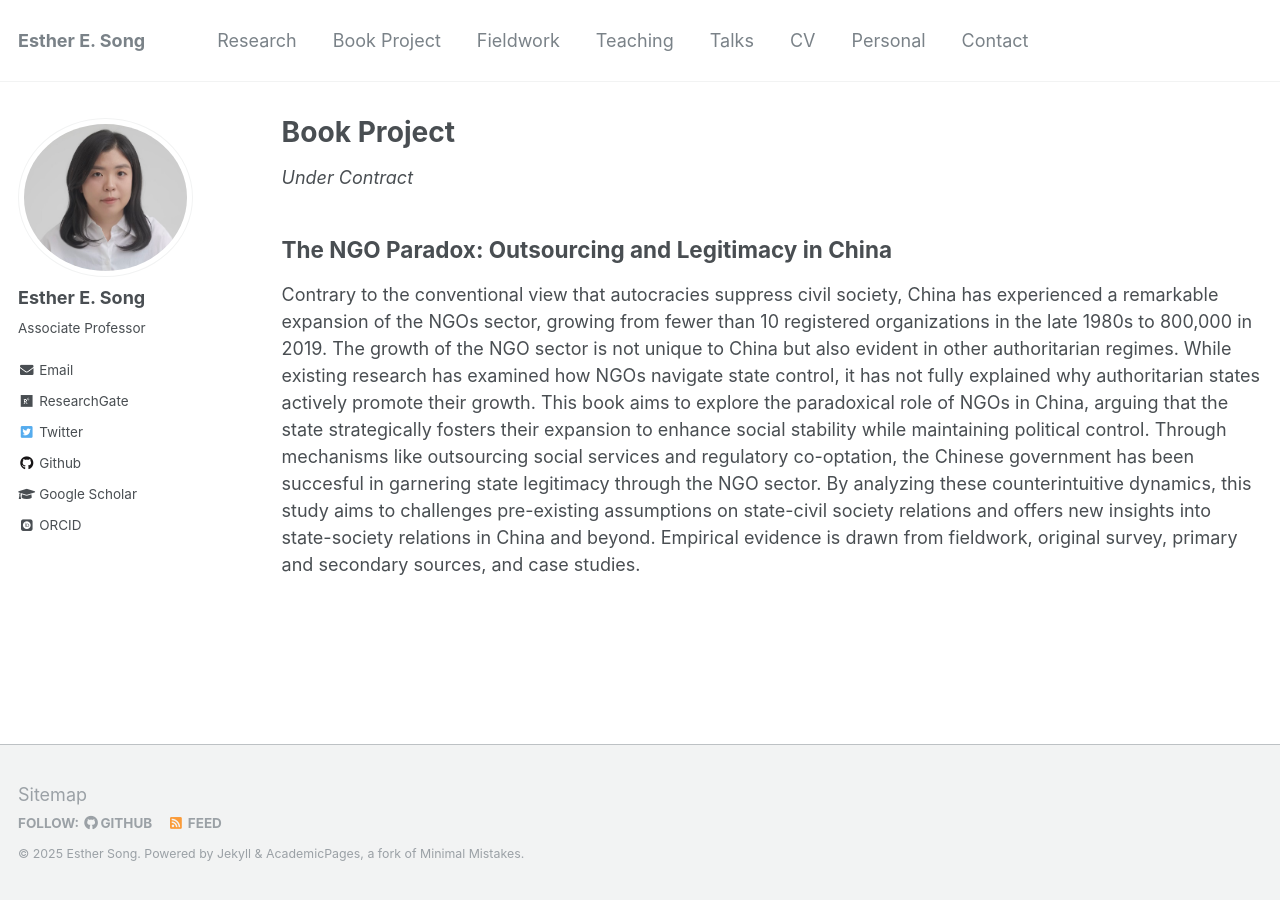
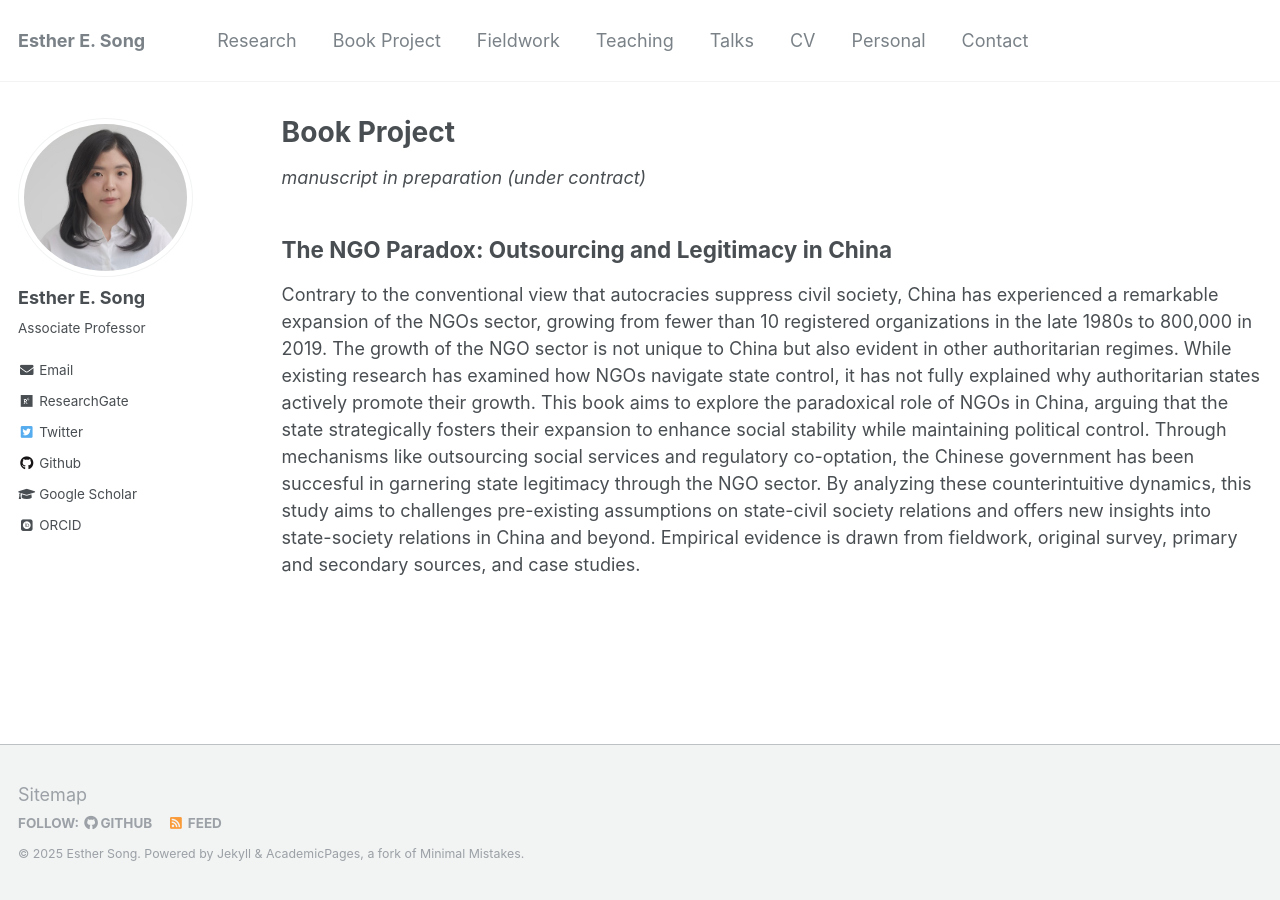
Before and after one commit to ehsong/ehsong.github.io, a Jekyll site: the page built from _pages/book.md, in a window 1280 px wide. Built offline with Jekyll 4.4.1, drawn with Linux system fonts in a browser that asks for light colours; some web fonts are replaced.

Commit message:
Update book.md

```diff
--- a/_pages/book.md
+++ b/_pages/book.md
@@ -7,7 +7,7 @@ author_profile: true
 
 {% include base_path %}
 
-*Under Contract*
+*manuscript in preparation (under contract)*
 
 ## **The NGO Paradox: Outsourcing and Legitimacy in China**
 
```
